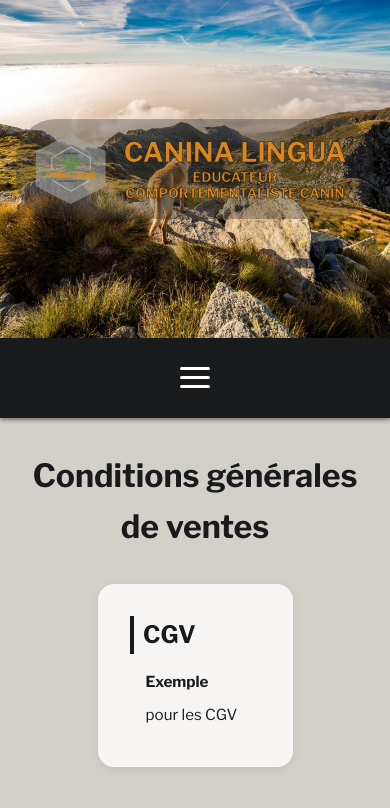
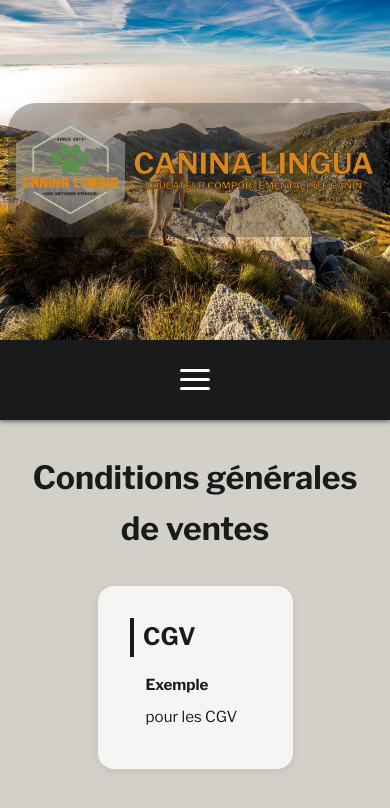
Before and after one commit to JHochart0/Canina_Lingua, a React (Vite) app: page /GTC in a window 390 px wide. Shown: the top 808 px of the page. Built offline with nearby package versions, Linux system fonts and the light colour scheme.

Commit message:
changed schedules and banner header responsive

```diff
--- a/src/components/Schedules.jsx
+++ b/src/components/Schedules.jsx
@@ -6,10 +6,10 @@ function Schedules(props) {
 
     return (
         <div className={`${className}-schedules `}>
-            <h1 className={`${className}-schedules-h1`}>Nos horaires</h1>
+            <h1 className={`${className}-schedules-h1`}>Mes horaires</h1>
             <div className={`${className}-schedules-hours`}>
                 <h2 className={`${className}-schedules-h2`}>Lun - Ven</h2>
-                <h3 className={`${className}-schedules-h3`}>8h00-12h00 / 14h00-17h00</h3>
+                <h3 className={`${className}-schedules-h3`}>10h00-19h00</h3>
                 <h2 className={`${className}-schedules-h2`}>Samedi - Dimanche</h2>
                 <h3 className={`${className}-schedules-h3`}>Fermé</h3>
             </div>
--- a/src/css/Header.css
+++ b/src/css/Header.css
@@ -1,15 +1,17 @@
 @import url('https://fonts.googleapis.com/css2?family=Libre+Franklin:wght@400;500;600;700&display=swap');
+
 :root {
     --color-green: #5b914e;
     --color-gold: #d9871c;
     --color-white: #d3cfc9;
     --color-dark-gray: #181a1b;
-    --font-main: "Libre Franklin", "Helvetica Neue", helvetica, arial, sans-serif;
+    --font-main: "Libre Franklin", "Helvetica Neue", Helvetica, Arial, sans-serif;
 }
 
-/**************************
-********Header container***
-**************************/
+/********************************
+********Header container*********
+********************************/
+
 .full-header-container {
     width: 100%;
 }
@@ -18,22 +20,29 @@
     width: 100%;
     height: 40vh;
     height: 40dvh;
+
     display: flex;
     justify-content: center;
     align-items: center;
+
     box-sizing: border-box;
-    background: url('../assets/img/dog_background_header.jpg') no-repeat center center;
+    overflow: hidden;
+
+    background: url('../assets/img/dog_background_header.jpg')
+        no-repeat center center;
     background-size: cover;
 }
 
 /* Header navigation container */
 .header-container {
     width: 100%;
+    height: 80px;
+
     position: sticky;
     top: 0;
     z-index: 1000;
+
     box-sizing: border-box;
-    height: 80px;
 
     display: flex;
     justify-content: center;
@@ -41,36 +50,42 @@
     flex-wrap: wrap;
 
     background-color: var(--color-dark-gray);
+
     box-shadow: 0 2px 4px rgba(0, 0, 0, 0.445);
     border-bottom: 1px solid #1f1f1f1f;
 
     transform: translateY(0);
     transition: transform 0.3s ease;
-
 }
 
+/* Hide the header when scrolling */
 .header-container.header-hidden {
     transform: translateY(-100%);
     box-shadow: none;
     pointer-events: none;
 }
 
-/* Nouveau wrapper conteneur identique à WebUniv */
+/* Header content wrapper */
 .header-wrap {
     width: 100%;
     height: 100%;
+
     margin: 0 auto;
     padding: 0 20px;
+
     display: flex;
     justify-content: center;
     align-items: center;
+
     position: relative;
+    box-sizing: border-box;
 }
 
-/***************************
-************Header logo*****
-***************************/
+/********************************
+************Header logo**********
+********************************/
 
+/* Remove underline from the logo link */
 .header-banner-container .logo,
 .header-banner-container .logo:hover,
 .header-banner-container .logo:focus,
@@ -78,90 +93,132 @@
     text-decoration: none;
 }
 
+/* Logo background */
 .header-banner-container .logo {
     padding: 25px 50px;
+
     border-radius: 70px;
+
     display: flex;
     align-items: center;
+
     background-color: #3535345d;
 }
 
+/* Hexagonal image background */
 .header-banner-container .logo-img-wrapper {
     background-color: #a7a7a78f;
-    clip-path: polygon(50% 0%, 100% 25%, 100% 75%, 50% 100%, 0% 75%, 0% 25%);
+
+    clip-path: polygon(
+        50% 0%,
+        100% 25%,
+        100% 75%,
+        50% 100%,
+        0% 75%,
+        0% 25%
+    );
+
     display: flex;
     align-items: center;
     justify-content: center;
+
     padding: 10px;
 }
 
+/* Logo image */
 .header-banner-container .logo-img {
     display: block;
+
     width: auto;
     height: auto;
+
     max-width: min(80vw, 500px);
+
     object-fit: contain;
 }
 
+/* Logo transitions */
 .header-banner-container .logo-img,
 .header-banner-container .logo-text-container {
-    transition: filter 0.3s ease, transform 0.3s ease, text-shadow 0.3s ease;
+    transition:
+        filter 0.3s ease,
+        transform 0.3s ease,
+        text-shadow 0.3s ease;
 }
 
+/* Image hover effect */
 .header-banner-container .logo:hover .logo-img {
     filter: drop-shadow(0 0 20px var(--color-green));
     transform: scale(1.03);
 }
 
+/* Text hover effect */
 .header-banner-container .logo:hover .logo-text-container {
     text-shadow: 0 0 15px var(--color-gold);
     transform: scale(1.02);
 }
 
+/* Logo text */
 .header-banner-container .logo-text-container {
     color: var(--color-gold);
+
     -webkit-text-stroke: 0.5px var(--color-dark-gray);
+
     text-transform: uppercase;
     text-decoration: none;
+
     margin-left: 10px;
+
     text-align: center;
 }
 
+/* Main title */
 .header-banner-container .logo-title {
     font-size: 4rem;
     text-decoration: none;
 }
 
+/* Subtitle */
 .header-banner-container .logo-subtitle {
     font-size: 1.4rem;
     text-decoration: none;
 }
 
 /*********************************
-***************Header navbar******
+***************Navbar*************
 *********************************/
 
+/* Full desktop navbar */
 .header-nav {
     display: flex;
     align-items: center;
+    justify-content: center;
+
     height: 100%;
+    width: 100%;
+
     gap: 15px;
-    width: 100%;
-    justify-content: center;
 }
 
+/* Navigation links */
 .header-nav .navLink {
     color: var(--color-white);
     text-decoration: none;
+
     font-weight: bold;
     font-size: 1.2rem;
-    padding: 0px 30px;
+
+    padding: 0 30px;
+
     display: flex;
     align-items: center;
     justify-content: center;
+
     height: 100%;
+
     position: relative;
     box-sizing: border-box;
+
     transition: color 0.3s ease;
 }
 
@@ -169,15 +226,22 @@
     color: #94918d;
 }
 
+/* Animated underline */
 .header-nav .navLink::after {
     content: '';
+
     position: absolute;
     bottom: 20px;
     left: 50%;
+
     width: 0;
     height: 3px;
+
     background-color: var(--color-green);
-    transition: width 0.3s ease, left 0.3s ease;
+
+    transition:
+        width 0.3s ease,
+        left 0.3s ease;
 }
 
 .header-nav .navLink:hover::after {
@@ -206,22 +270,32 @@
 .header-phone-btn {
     position: absolute;
     right: 50px;
+
+    min-width: 200px;
+
     display: inline-flex;
     justify-content: center;
     align-items: center;
+
     background: transparent;
+
     border: 2px solid var(--color-gold);
+    border-radius: 25px;
+
     color: var(--color-white);
+
     padding: 12px 20px;
+
     font-size: 0.9rem;
     font-weight: bold;
-    border-radius: 25px;
+
     cursor: pointer;
+
     transition: all 0.3s ease;
+
     white-space: nowrap;
     box-sizing: border-box;
     text-decoration: none;
-    min-width:200px;
 }
 
 .header-phone-btn:hover {
@@ -241,14 +315,19 @@
 
 .menu-toggle {
     display: none;
+
     flex-direction: column;
     justify-content: space-between;
+
     width: 30px;
     height: 21px;
+
     background: transparent;
     border: none;
+
     cursor: pointer;
     padding: 0;
+
     transition: all 0.3s ease;
 }
 
@@ -256,127 +335,473 @@
     filter: drop-shadow(0 0 15px var(--color-white));
 }
 
+/* Burger bars */
 .menu-toggle .bar {
     width: 100%;
     height: 3px;
+
     background-color: #ffffff;
     border-radius: 5px;
+
     transition: all 0.3s ease;
 }
 
-/********************************
-******** Responsive Rules *******
+/*********************************
+******** Responsive navbar *******
 *********************************/
-/* Tablets + Mobiles / Tablets landscape */
-@media (max-width: 1024px), (max-width: 1500px) and (orientation: landscape){
-    /* --- AJOUT : Adaptation responsive du logo et de ses textes sur mobile --- */
-    .header-banner-container .logo {
-        padding: 15px 20px; /* Réduit drastiquement le padding géant de bureau */
-        border-radius: 40px;
-        max-width: 92vw;    /* Empêche le logo de dépasser de l'écran */
-        box-sizing: border-box;
-    }
 
-    .header-banner-container .logo-title {
-        font-size: 1.7rem;  /* Passe de 4rem à une taille adaptée mobile */
-    }
+/*
+ * Activate burger navigation on:
+ * - screens up to 1024px wide;
+ * - landscape screens up to 1500px wide.
+ */
+@media (max-width: 1024px),
+       (max-width: 1500px) and (orientation: landscape) {
 
-    .header-banner-container .logo-subtitle {
-        font-size: 0.85rem; /* Passe de 1.4rem à une taille lisible et compacte */
-    }
-
-    .header-banner-container .logo-img {
-        max-width: 50px;    /* Réduit l'image si besoin pour qu'elle ne prenne pas toute la place */
-    }
-    /* ------------------------------------------------------------------------- */
-
-    /* menu burger in center of navbar */
+    /* Display burger */
     .menu-toggle {
         display: flex;
     }
 
-    /* Animations burger */
+    /* Burger animation */
     .menu-toggle.active .bar:nth-child(1) {
         transform: translateY(9px) rotate(45deg);
     }
+
     .menu-toggle.active .bar:nth-child(2) {
         opacity: 0;
     }
+
     .menu-toggle.active .bar:nth-child(3) {
         transform: translateY(-9px) rotate(-45deg);
     }
 
-    /* drop-down mobile menu */
+    /* Dropdown menu */
     .header-nav {
         position: absolute;
-        top:100%;
+
+        top: 100%;
         left: 0;
         right: 0;
+
+        width: 100%;
+        height: auto;
+
+        display: flex;
         flex-direction: column;
-        background: rgba(24, 26, 27, 0.98);
+        align-items: stretch;
+
         gap: 0;
 
+        background: rgba(24, 26, 27, 0.98);
 
         opacity: 0;
         visibility: hidden;
         transform: translateY(-10px);
-        transition: opacity 0.3s ease, transform 0.3s ease, visibility 0.3s ease;
+
+        transition:
+            opacity 0.3s ease,
+            transform 0.3s ease,
+            visibility 0.3s ease;
 
         box-shadow: 0 8px 16px rgba(0, 0, 0, 0.4);
-        padding: 10px 0 20px 0;
-        height:auto;
 
+        padding: 10px 0 20px;
+
+        box-sizing: border-box;
     }
 
-    /* Quand nav-open est actif, tout s'affiche à 100% de la hauteur naturelle du contenu */
+    /* Open dropdown menu */
     .header-nav.nav-open {
         opacity: 1;
         visibility: visible;
         transform: translateY(0);
     }
 
-    /* Liens du menu mobile */
+    /* Dropdown navigation links */
     .header-nav .navLink {
+        width: 100%;
+        height: auto;
+
         padding: 16px 20px;
+
         border-bottom: 1px solid rgba(255, 255, 255, 0.1);
-        width: 100%;
+
         box-sizing: border-box;
         text-align: center;
-        height: auto;
     }
 
     .header-nav .navLink:hover {
         background: rgba(255, 255, 255, 0.05);
     }
 
+    /* Disable desktop underline animation */
     .header-nav .navLink::after {
         display: none;
     }
 
+    /* Active link */
     .header-nav .navLink.active {
         background: rgba(217, 135, 28, 0.15);
+
         border-left: 4px solid var(--color-gold);
+
         color: var(--color-gold);
     }
 
-    /* Le bouton téléphone se place naturellement en bas de la liste */
+    /* Phone button inside dropdown */
     .header-phone-btn {
         position: static;
-        margin: 20px auto 0 auto;
+
+        margin: 20px auto 0;
+
         width: 80%;
         max-width: 280px;
+        min-width: 0;
+
         display: flex;
+        justify-content: center;
+        align-items: center;
+    }
+}
+
+/********************************
+******* Responsive base *********
+********************************/
+
+/*
+ * General responsive sizing for screens up to 1024px.
+ * Individual device orientations are adjusted below.
+ */
+@media (max-width: 1024px) {
+
+    /* Banner */
+    .header-banner-container {
+        height: clamp(300px, 48vh, 460px);
+        height: clamp(300px, 48svh, 460px);
+
+        padding: 20px 10px;
+    }
+
+    /* Logo background */
+    .header-banner-container .logo {
+        display: flex;
+        align-items: center;
+        justify-content: center;
+
+        gap: clamp(14px, 3vw, 22px);
+
+        width: fit-content;
+        max-width: 98%;
+
+        padding: clamp(16px, 3.5vw, 28px);
+
+        border-radius: 36px;
+
+        box-sizing: border-box;
+    }
+
+    /* Image wrapper */
+    .header-banner-container .logo-img-wrapper {
+        width: clamp(100px, 24vw, 150px);
+        height: clamp(100px, 24vw, 150px);
+
+        padding: 10px;
+
+        display: flex;
+        align-items: center;
+        justify-content: center;
+
+        flex: 0 0 auto;
+
+        box-sizing: border-box;
+    }
+
+    /* Image */
+    .header-banner-container .logo-img {
+        display: block;
+
+        width: 100%;
+        height: 100%;
+
+        max-width: 100%;
+        max-height: 100%;
+
+        object-fit: contain;
+    }
+
+    /* Text wrapper */
+    .header-banner-container .logo-text-container {
+        flex: 1 1 auto;
+        min-width: 0;
+
+        margin-left: 0;
+
+        text-align: center;
+    }
+
+    /* Main title */
+    .header-banner-container .logo-title {
+        font-size: clamp(1.8rem, 7vw, 3rem);
+        line-height: 1.15;
+
+        overflow-wrap: break-word;
+    }
+
+    /* Subtitle */
+    .header-banner-container .logo-subtitle {
+        font-size: clamp(0.95rem, 3.5vw, 1.3rem);
+        line-height: 1.35;
+
+        overflow-wrap: break-word;
+    }
+}
+
+/********************************
+******** Mobile portrait ********
+********************************/
+
+@media (max-width: 599px) and (orientation: portrait) {
+
+    /* Banner height */
+    .header-banner-container {
+        height: clamp(260px, 42vh, 340px);
+        height: clamp(260px, 42svh, 340px);
+
+        padding: 14px 8px;
+    }
+
+    /* Logo panel */
+    .header-banner-container .logo {
+        width: 100%;
+        max-width: 100%;
+
+        gap: 8px;
+
+        padding: 12px 8px;
+
+        border-radius: 28px;
+
+        box-sizing: border-box;
+    }
+
+    /* Larger hexagon */
+    .header-banner-container .logo-img-wrapper {
+        width: clamp(96px, 28vw, 118px);
+        height: clamp(96px, 28vw, 118px);
+
+        padding: 6px;
+
+        flex: 0 0 auto;
+
+        box-sizing: border-box;
+    }
+
+    .header-banner-container .logo-img {
+        width: 100%;
+        height: 100%;
+
+        max-width: 100%;
+        max-height: 100%;
+
+        object-fit: contain;
+    }
+
+    /* Text receives remaining width */
+    .header-banner-container .logo-text-container {
+        flex: 1 1 0;
+        min-width: 0;
+
+        margin-left: 0;
+
+        text-align: center;
+    }
+
+    /* Larger title, kept on a single line */
+    .header-banner-container .logo-title {
+        font-size: clamp(1.6rem, 7.55vw, 2rem);
+        line-height: 1.1;
+
+        white-space: nowrap;
+    }
+
+    /* Smaller subtitle, kept on a single line */
+    .header-banner-container .logo-subtitle {
+        font-size: clamp(0.6rem, 1.85vw, 0.7rem);
+        line-height: 1.2;
+
+
+
+        white-space: nowrap;
     }
 }
 
 
-/* Mobile landscape */
+/********************************
+******* Tablet portrait *********
+********************************/
+
+@media (min-width: 600px)
+   and (max-width: 1024px)
+   and (orientation: portrait) {
+
+    /* Larger hexagon */
+    .header-banner-container .logo-img-wrapper {
+        width: clamp(155px, 20vw, 185px);
+        height: clamp(155px, 20vw, 185px);
+
+        padding: 12px;
+
+        flex: 0 0 auto;
+
+        box-sizing: border-box;
+    }
+
+    .header-banner-container .logo-img {
+        width: 100%;
+        height: 100%;
+
+        max-width: 100%;
+        max-height: 100%;
+
+        object-fit: contain;
+    }
+}
+
+/********************************
+******** Mobile landscape *******
+********************************/
+
 @media (max-width: 899px) and (orientation: landscape) {
 
+    /* Dropdown can scroll on short screens */
+    .header-nav {
+        height: 80vh;
+        overflow-y: auto;
+    }
 
-    .header-nav{
-        overflow-y: scroll;
-        height: 90vh;
+    /* Shorter banner */
+    .header-banner-container {
+        height: clamp(190px, 50vh, 280px);
+        height: clamp(190px, 50svh, 280px);
 
+        padding: 10px;
+    }
+
+    /* Logo panel */
+    .header-banner-container .logo {
+        gap: 14px;
+
+        padding: 12px 20px;
+
+        border-radius: 26px;
+
+        max-width: 98%;
+        box-sizing: border-box;
+    }
+
+    /* Larger hexagon */
+    .header-banner-container .logo-img-wrapper {
+        width: clamp(105px, 32vh, 145px);
+        height: clamp(105px, 32vh, 145px);
+
+        padding: 6px;
+
+        flex: 0 0 auto;
+
+        box-sizing: border-box;
+    }
+
+    .header-banner-container .logo-img {
+        width: 100%;
+        height: 100%;
+
+        max-width: 100%;
+        max-height: 100%;
+
+        object-fit: contain;
+    }
+
+    .header-banner-container .logo-text-container {
+        flex: 1 1 auto;
+        min-width: 0;
+
+        margin-left: 0;
+    }
+
+    /* Larger title */
+    .header-banner-container .logo-title {
+        font-size: clamp(1.6rem, 4.6vw, 2.4rem);
+        line-height: 1.15;
+    }
+
+    .header-banner-container .logo-subtitle {
+        font-size: clamp(0.75rem, 2.2vw, 1rem);
+        line-height: 1.3;
     }
 }
+
+/********************************
+******* Tablet landscape ********
+********************************/
+
+@media (min-width: 900px) and (max-width: 1500px) and (orientation: landscape) {
+
+    /* Reduce the banner height */
+    .header-banner-container {
+        height: clamp(175px, 28vh, 250px);
+        height: clamp(175px, 28svh, 250px);
+
+        padding: 10px 16px;
+    }
+
+    /* Keep logo within the available banner width */
+    .header-banner-container .logo {
+        max-width: 98%;
+
+        padding: 10px 24px;
+
+        gap: 14px;
+
+        box-sizing: border-box;
+    }
+
+    /* Responsive image dimensions */
+    .header-banner-container .logo-img-wrapper {
+        width: clamp(105px, 12vw, 145px);
+        height: clamp(105px, 12vw, 145px);
+
+        padding: 8px;
+
+        flex: 0 0 auto;
+
+        box-sizing: border-box;
+    }
+
+    .header-banner-container .logo-img {
+        width: 100%;
+        height: 100%;
+
+        max-width: 100%;
+        max-height: 100%;
+
+        object-fit: contain;
+    }
+
+    .header-banner-container .logo-text-container {
+        flex: 1 1 auto;
+        min-width: 0;
+
+        margin-left: 0;
+    }
+
+    .header-banner-container .logo-title {
+        font-size: clamp(2rem, 3.5vw, 3rem);
+        line-height: 1.15;
+    }
+
+    .header-banner-container .logo-subtitle {
+        font-size: clamp(1rem, 1.3vw, 1.2rem);
+        line-height: 1.3;
+    }
+}
```
